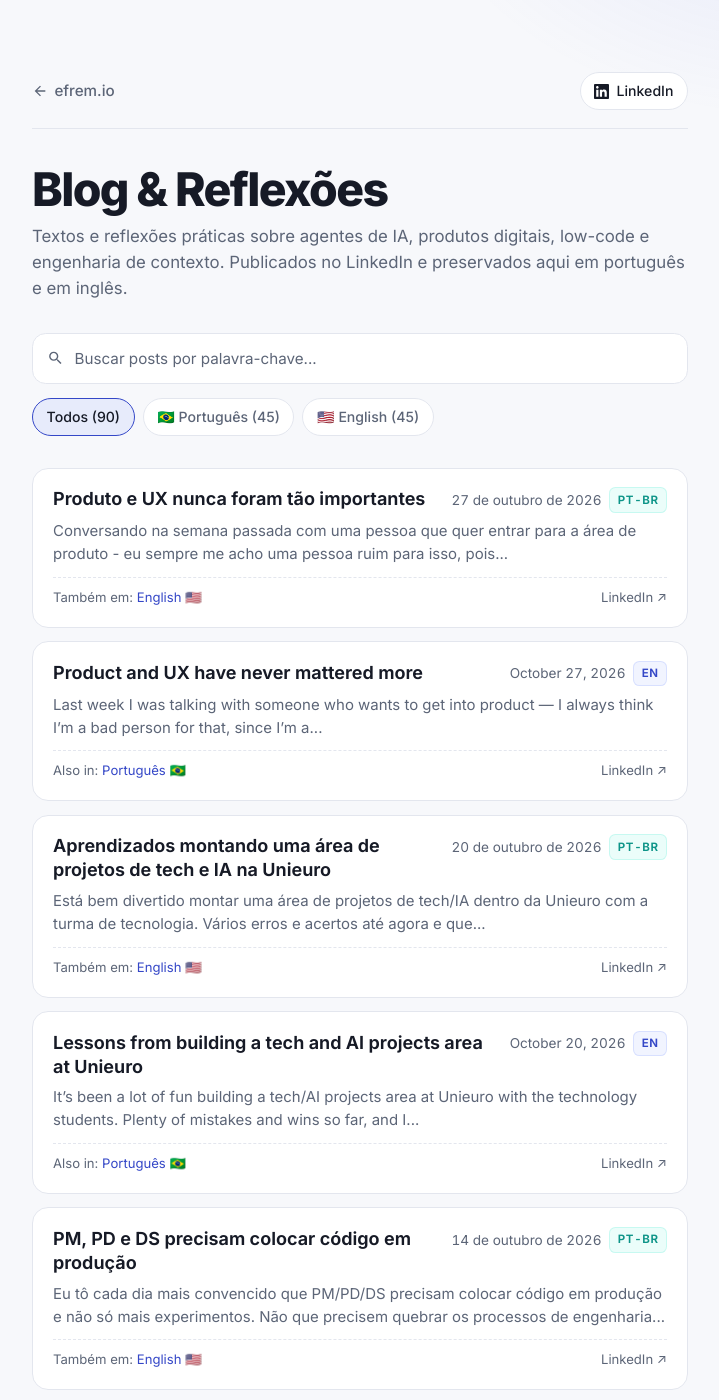
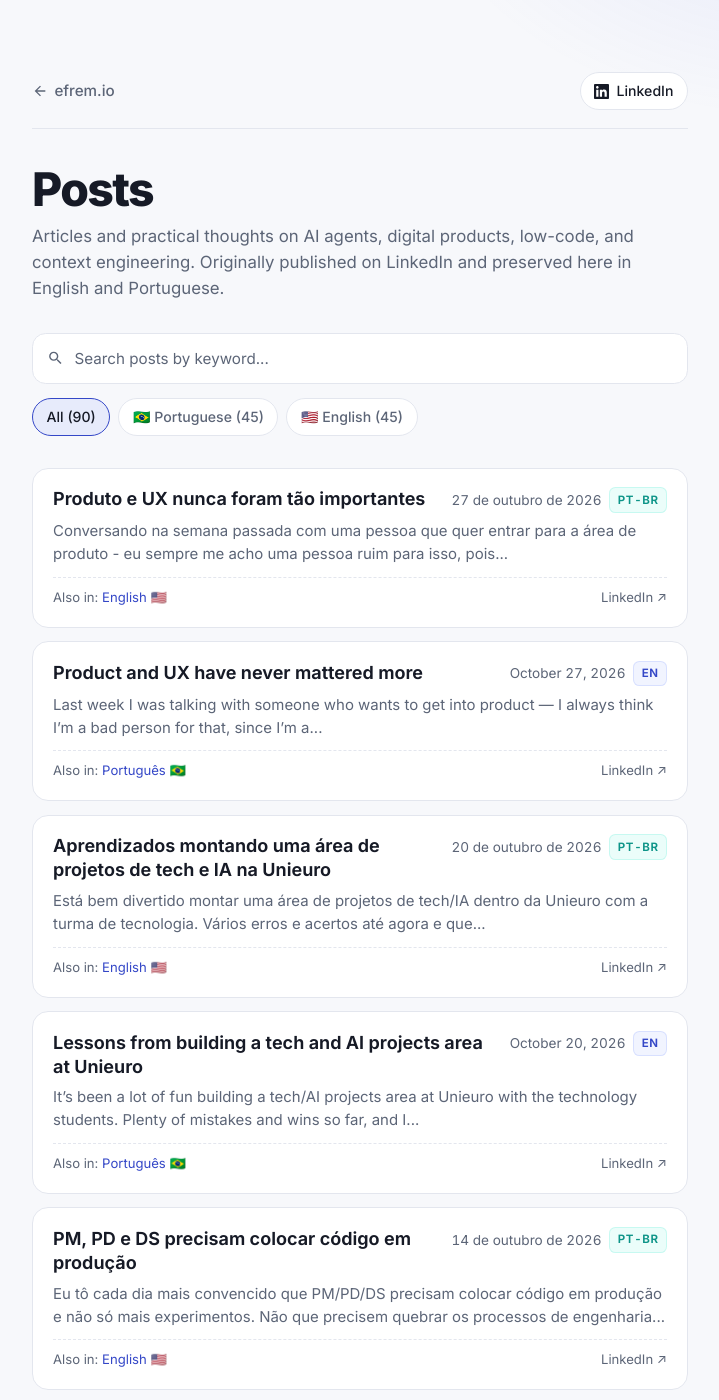
Before and after one commit to efremfilho/efrem.io, a Jekyll site: the page built from blog.html, in a window 1280 px wide and 1400 px high. Shown: the whole window, without its empty margins (280-999 px from the left). Built offline with Jekyll 4.4.1, drawn with Linux system fonts in a browser that asks for light colours; some of the changed text lies outside the part shown.

Commit message:
feat(blog): internacionalizar interface da página de posts para inglês

```diff
--- a/_config.yml
+++ b/_config.yml
@@ -1,5 +1,5 @@
 title: "Éfrem Maranhão Filho"
-description: "Product Builder & Professor. Textos e reflexões sobre IA, agentes, produtos digitais e engenharia de contexto."
+description: "Product Builder & Professor. Articles and practical thoughts on AI agents, digital products, and context engineering."
 url: "https://efrem.io"
 
 permalink: /blog/:categories/:title/
--- a/_includes/seo.html
+++ b/_includes/seo.html
@@ -10,10 +10,10 @@
   {% assign og_type = "website" %}
   {% assign og_locale = "en_US" %}
 {% elsif page.url == '/blog' or page.url == '/blog/' or page.url == '/blog/index.html' %}
-  {% assign page_title = "Blog & Reflexões — Éfrem Maranhão Filho" %}
-  {% assign page_desc = "90 artigos e reflexões práticas sobre agentes de IA, produtos digitais, low-code e engenharia de contexto por Éfrem Maranhão Filho. Disponível em português e inglês." %}
+  {% assign page_title = "Posts — Éfrem Maranhão Filho" %}
+  {% assign page_desc = "Articles and practical thoughts on AI agents, digital products, low-code, and context engineering by Éfrem Maranhão Filho. Available in English and Portuguese." %}
   {% assign og_type = "website" %}
-  {% assign og_locale = "pt_BR" %}
+  {% assign og_locale = "en_US" %}
 {% elsif page.layout == 'post' %}
   {% assign page_title = page.title | append: " — Éfrem Maranhão Filho" %}
   {% assign page_desc = page.content | strip_html | strip_newlines | replace: '"', "'" | truncate: 160 %}
@@ -112,11 +112,11 @@
 {
   "@context": "https://schema.org",
   "@type": "Blog",
-  "name": "Blog & Reflexões — Éfrem Maranhão Filho",
+  "name": "Posts — Éfrem Maranhão Filho",
   "description": {{ page_desc | jsonify }},
   "url": "{{ page.url | absolute_url }}",
   "image": "{{ '/assets/images/og-card.jpg?v=2' | absolute_url }}",
-  "inLanguage": "pt-BR",
+  "inLanguage": "en",
   "author": {
     "@type": "Person",
     "name": "Éfrem Maranhão Filho",
--- a/blog.html
+++ b/blog.html
@@ -1,10 +1,11 @@
 ---
 layout: default
-title: "Blog & Reflexões"
+title: "Posts"
+lang: en
 permalink: /blog
 ---
 
-<nav class="site-nav" aria-label="Navegação principal">
+<nav class="site-nav" aria-label="Main navigation">
 	<a href="/" class="nav-back">
 		<svg viewBox="0 0 24 24" aria-hidden="true"><path d="M20 11H7.83l5.59-5.59L12 4l-8 8 8 8 1.41-1.41L7.83 13H20v-2z"/></svg>
 		efrem.io
@@ -18,24 +19,24 @@ permalink: /blog
 </nav>
 
 <header class="page-header">
-	<h1 class="page-title">Blog &amp; Reflexões</h1>
+	<h1 class="page-title">Posts</h1>
 	<p class="page-subtitle">
-		Textos e reflexões práticas sobre agentes de IA, produtos digitais, low-code e engenharia de contexto.
-		Publicados no LinkedIn e preservados aqui em português e em inglês.
+		Articles and practical thoughts on AI agents, digital products, low-code, and context engineering.
+		Originally published on LinkedIn and preserved here in English and Portuguese.
 	</p>
 </header>
 
 <div class="blog-controls">
 	<div class="search-box">
 		<svg class="search-icon" viewBox="0 0 24 24" aria-hidden="true"><path d="M15.5 14h-.79l-.28-.27A6.471 6.471 0 0 0 16 9.5 6.5 6.5 0 1 0 9.5 16c1.61 0 3.09-.59 4.23-1.57l.27.28v.79l5 4.99L20.49 19l-4.99-5zm-6 0C7.01 14 5 11.99 5 9.5S7.01 5 9.5 5 14 7.01 14 9.5 11.99 14 9.5 14z"/></svg>
-		<input type="search" id="searchInput" class="search-input" placeholder="Buscar posts por palavra-chave..." autocomplete="off">
+		<input type="search" id="searchInput" class="search-input" placeholder="Search posts by keyword..." autocomplete="off">
 	</div>
 
 	{% assign pt_posts = site.posts | where: "lang", "pt-BR" %}
 	{% assign en_posts = site.posts | where: "lang", "en" %}
-	<div class="filter-bar" role="tablist" aria-label="Filtrar por idioma">
-		<button type="button" class="filter-btn active" data-filter="all">Todos ({{ site.posts.size }})</button>
-		<button type="button" class="filter-btn" data-filter="pt-BR">🇧🇷 Português ({{ pt_posts.size }})</button>
+	<div class="filter-bar" role="tablist" aria-label="Filter by language">
+		<button type="button" class="filter-btn active" data-filter="all">All ({{ site.posts.size }})</button>
+		<button type="button" class="filter-btn" data-filter="pt-BR">🇧🇷 Portuguese ({{ pt_posts.size }})</button>
 		<button type="button" class="filter-btn" data-filter="en">🇺🇸 English ({{ en_posts.size }})</button>
 	</div>
 </div>
@@ -80,7 +81,7 @@ permalink: /blog
 					{% if is_en %}
 						Also in: <a href="{{ sibling.url }}">Português 🇧🇷</a>
 					{% else %}
-						Também em: <a href="{{ sibling.url }}">English 🇺🇸</a>
+						Also in: <a href="{{ sibling.url }}">English 🇺🇸</a>
 					{% endif %}
 				</span>
 				{% if post.original_url %}
@@ -95,7 +96,7 @@ permalink: /blog
 </div>
 
 <div id="emptyState" class="empty-state" style="display:none;">
-	<p>Nenhum post encontrado para os filtros selecionados.</p>
+	<p>No posts found for the selected filter.</p>
 </div>
 
 <script>
```
Also changed, not shown: blog/index.html (+12 -11 lines).
